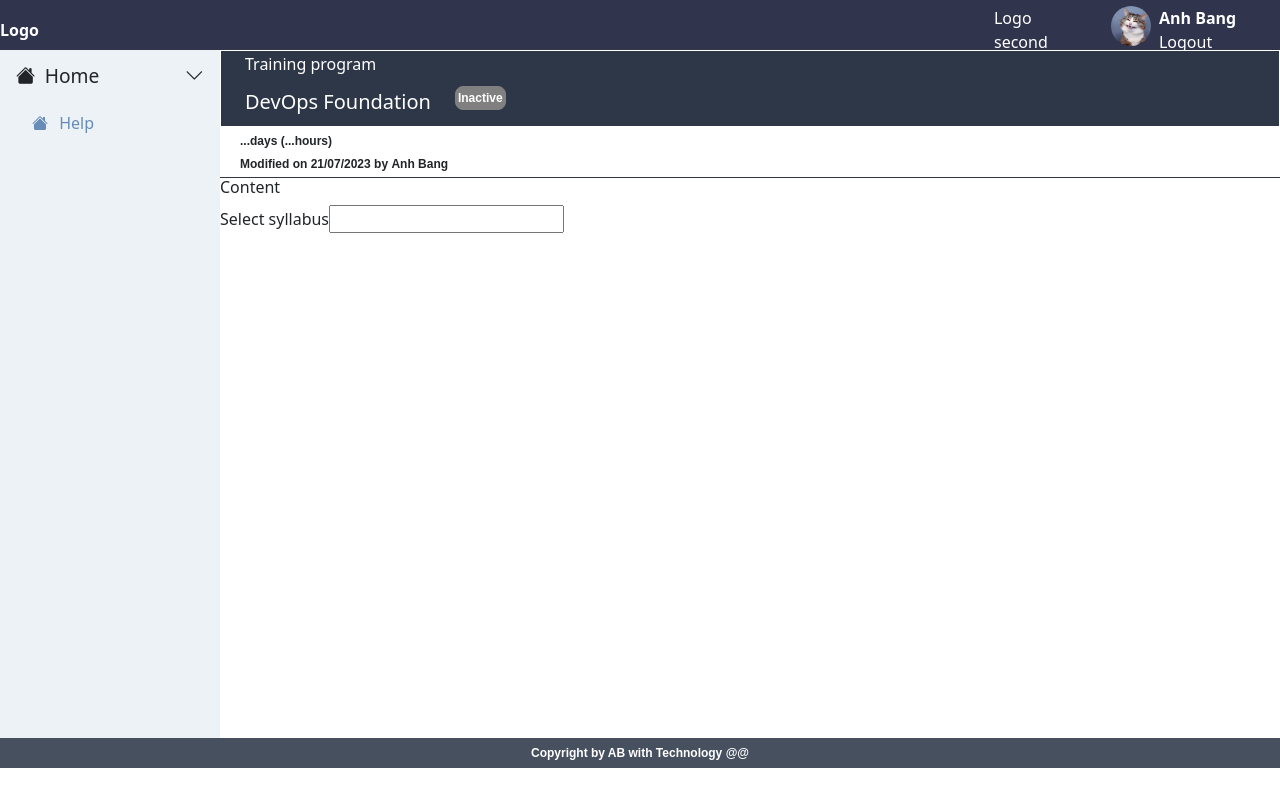
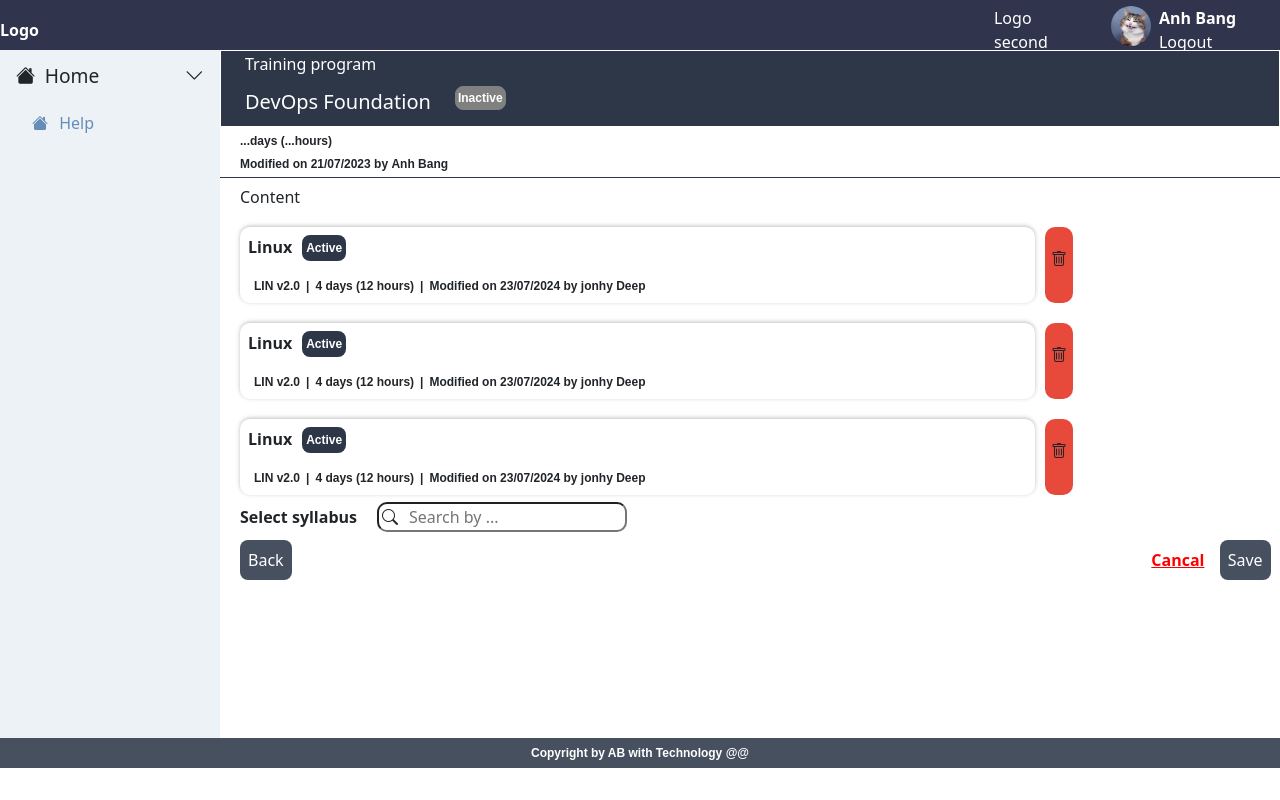
Before and after one commit to anhbang369/manage-education, a React (Create React App) app: page /create in a window 1280 px wide. Shown: the top 800 px of the page. Built offline with nearby package versions, Linux system fonts and the light colour scheme.

Commit message:
training program step two

```diff
--- a/src/components/training/TrainingProgramStepTwo.jsx
+++ b/src/components/training/TrainingProgramStepTwo.jsx
@@ -16,14 +16,81 @@ const TrainingProgramStepTwo = () => {
                 <p className='modified__content'>...days (...hours)</p>
                 <p className='modified__content'>Modified on 21/07/2023 by <b>Anh Bang</b></p>
                 <div className='modified__content-under'></div>
-                <h6>Content</h6>
+                <h6 className='content__header-prgram'>Content</h6>
+
+                {Data.map((item, index) => (
+                    <div className='syllabus_compo'>
+                        <div className='content__syllabus' key={index}>
+                            <div className='content__component'>
+                                <div className='content__com'><b>{item.title}</b></div>
+                                <div className='content__component-div'><p>{item.status}</p></div>
+                            </div>
+                            <div className='content__prgram'>
+                                <p className='content__prgram-p'>{item.programName}</p>
+                                <p className='content__prgram-p'>|</p>
+                                <p className='content__prgram-p'>{item.duration}</p>
+                                <p className='content__prgram-p'>|</p>
+                                <p className='content__prgram-p'>Modified on {item.modifiedDate} by {item.modifiedBy}</p>
+                            </div>
+                        </div>
+                        <div className='content__component-delete'>
+                            <i class="bi bi-trash"></i>
+                        </div>
+                    </div>
+
+                ))}
+
+
                 <div>
-                    <label htmlFor="">Select syllabus</label>
-                    <input />
+                    <label htmlFor=""><b>Select syllabus</b></label>
+                    <div className="input-with-icon">
+                        <i class="bi bi-search"></i>
+                        <input type="text" className="search__by" placeholder='Search by ...' />
+                    </div>
                 </div>
-            </div>
+
+                <div className="row save__general">
+                    <div className="col-md-1"><button className="general__pre">Back</button></div>
+                    <div className="col-md-7"></div>
+                    <div className="row col-md-4">
+                        <div className="col-md-6"></div>
+                        <div className="col-md-3"><button className="general__cancel"><a href="#" className="link__cancal">Cancal</a></button></div>
+                        <div className="col-md-2"><button className="general__next">Save</button></div>
+                    </div>
+                </div>
+            </div >
         </>
     )
 }
 
 export default TrainingProgramStepTwo
+
+const Data = [
+    {
+        id: 1,
+        title: "Linux",
+        status: "Active",
+        programName: "LIN v2.0",
+        duration: "4 days (12 hours)",
+        modifiedDate: "23/07/2024",
+        modifiedBy: "jonhy Deep"
+    },
+    {
+        id: 2,
+        title: "Linux",
+        status: "Active",
+        programName: "LIN v2.0",
+        duration: "4 days (12 hours)",
+        modifiedDate: "23/07/2024",
+        modifiedBy: "jonhy Deep"
+    },
+    {
+        id: 3,
+        title: "Linux",
+        status: "Active",
+        programName: "LIN v2.0",
+        duration: "4 days (12 hours)",
+        modifiedDate: "23/07/2024",
+        modifiedBy: "jonhy Deep"
+    }
+]
--- a/src/components/training/trainingProgramStepTwo.css
+++ b/src/components/training/trainingProgramStepTwo.css
@@ -33,3 +33,37 @@
     margin-top: 4px;
     border-bottom: 1px solid #2d3748;
 }
+
+.content__syllabus{
+    width: 75%;
+}
+
+.content__header-prgram{
+    margin-left: 20px;
+    margin-top: 10px;
+    margin-bottom: 0px;
+}
+label{
+    margin-left: 20px;
+    margin-top: 10px;
+}
+
+.syllabus_compo{
+    display: flex;
+}
+
+.content__component-delete{
+    background-color: #e74a3b;
+    padding: 20px 6px;
+    border-radius: 10px;
+    display: flex;
+    margin-top: 20px;
+    margin-left: 10px;
+}
+
+.content__component-delete i{
+    justify-content: center;
+    align-items: center;
+    align-self: start;
+
+}
```
